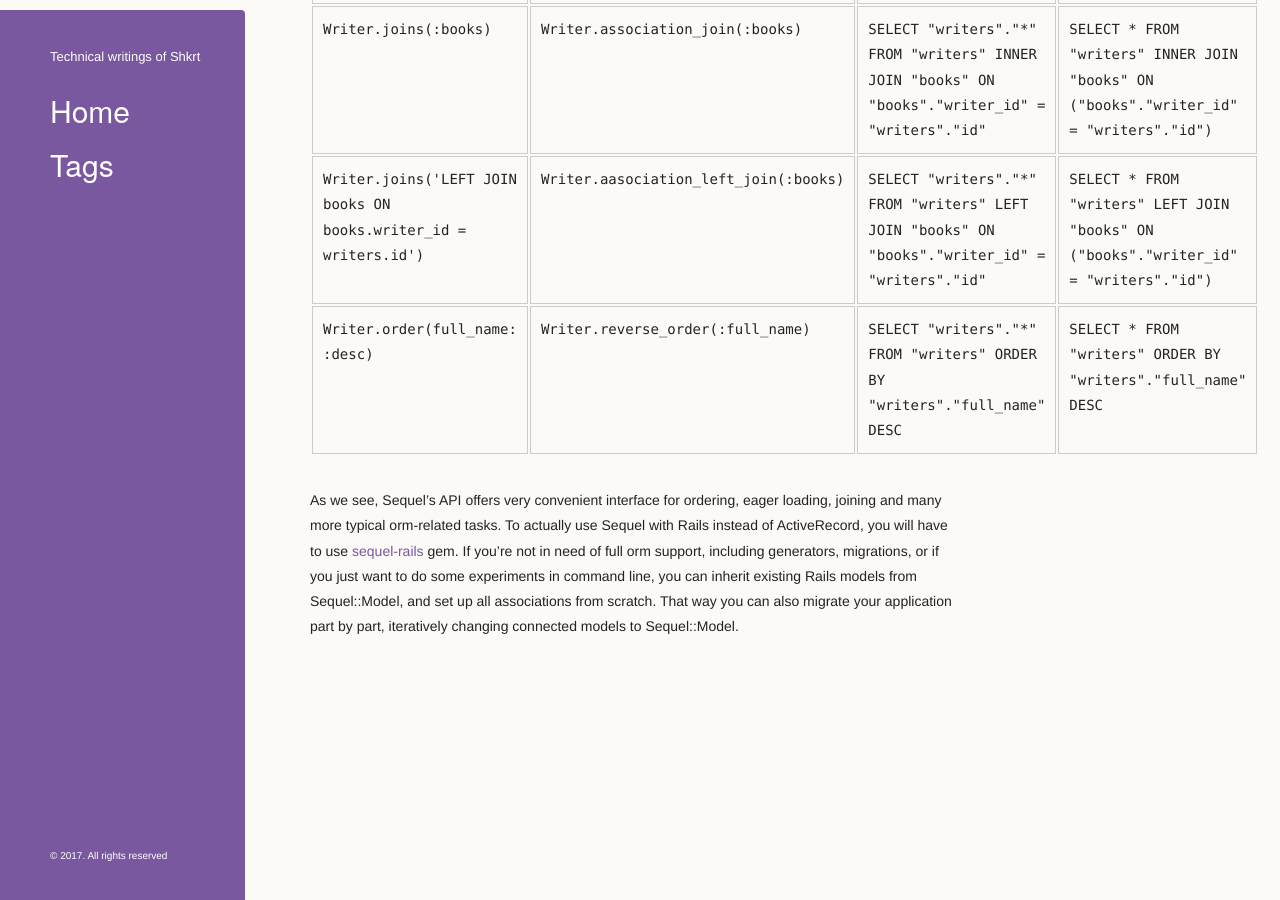
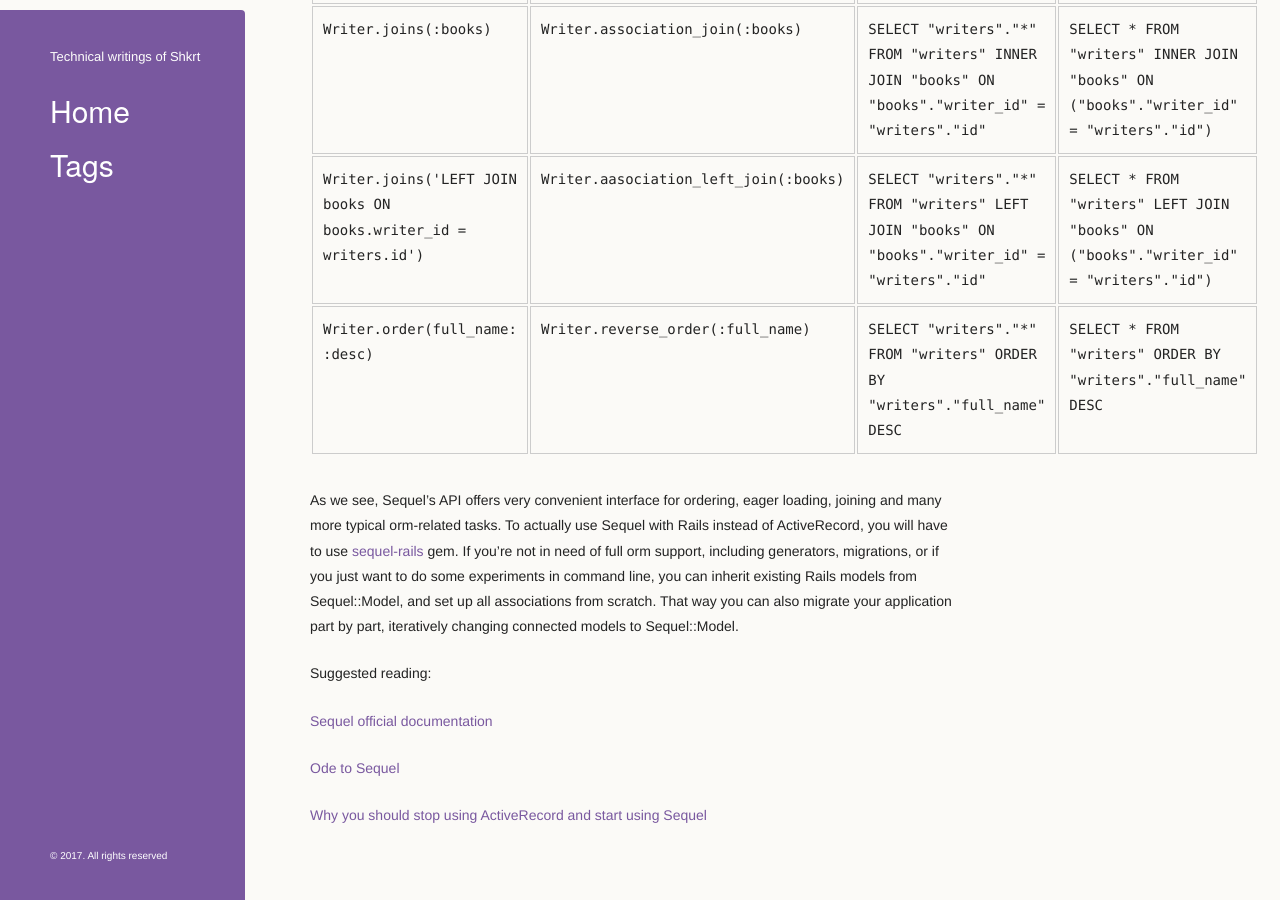
Before and after one commit to shkrt/Shkrt.github.io, a Jekyll site: the page built from _posts/2017-11-06-comparing-sequel-and-activerecord.md, in a window 1280 px wide and 900 px high, scrolled down 3635 px. Built offline with Jekyll 4.4.1, drawn with Linux system fonts in a browser that asks for light colours; a script that is not in the unit is left out.

Commit message:
update Sequel post with suggested reading

```diff
--- a/_posts/2017-11-06-comparing-sequel-and-activerecord.md
+++ b/_posts/2017-11-06-comparing-sequel-and-activerecord.md
@@ -144,3 +144,11 @@ As we see, Sequel's API offers very convenient interface for ordering, eager loa
 instead of ActiveRecord, you will have to use [sequel-rails](https://github.com/TalentBox/sequel-rails) gem. If you're not in need of full orm support, including generators, migrations, or if
 you just want to do some experiments in command line, you can inherit existing Rails models from Sequel::Model, and set up all associations from scratch. That way you can also migrate
 your application part by part, iteratively changing connected models to Sequel::Model.
+
+Suggested reading:
+
+[Sequel official documentation](http://sequel.jeremyevans.net/)
+
+[Ode to Sequel](https://twin.github.io/ode-to-sequel/)
+
+[Why you should stop using ActiveRecord and start using Sequel](https://mrbrdo.wordpress.com/2013/10/15/why-you-should-stop-using-activerecord-and-start-using-sequel/)
```
